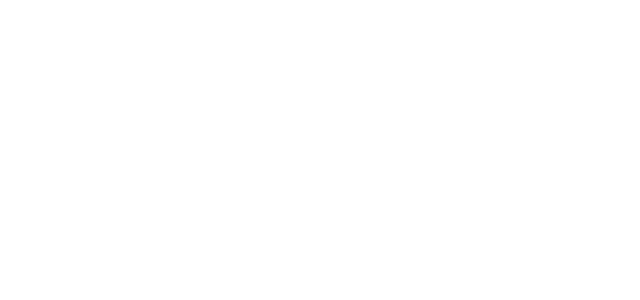
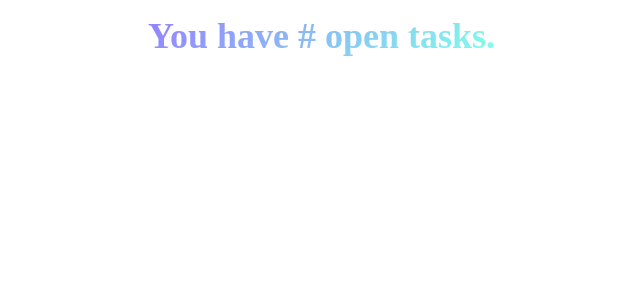
Before and after one commit to abu-abdullah22/todo-app, a React (Vite) app: page / in a window 1280 px wide. Shown: the top 300 px of the page, without its empty margins (108-748 px from the left). Built offline with nearby package versions, Linux system fonts and the light colour scheme; a web font is replaced by a local one.

Commit message:
basic header done

```diff
--- a/src/components/Header.jsx
+++ b/src/components/Header.jsx
@@ -1,6 +1,8 @@
 const Header = () => {
     return (
-       <header></header>
+        <header>
+            <h1 className="text-gradient">You have # open tasks.</h1>
+        </header>
     );
 };
 
```
